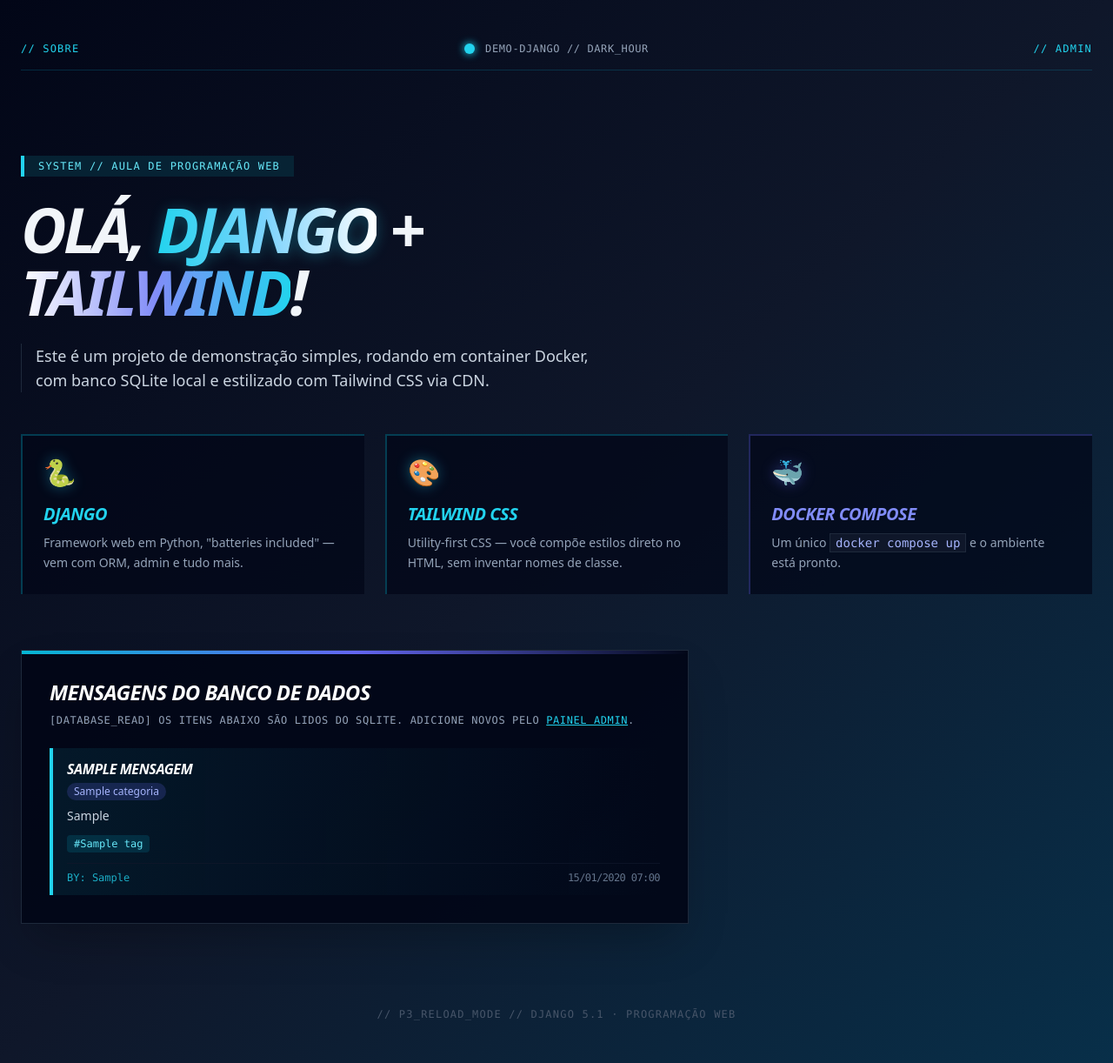
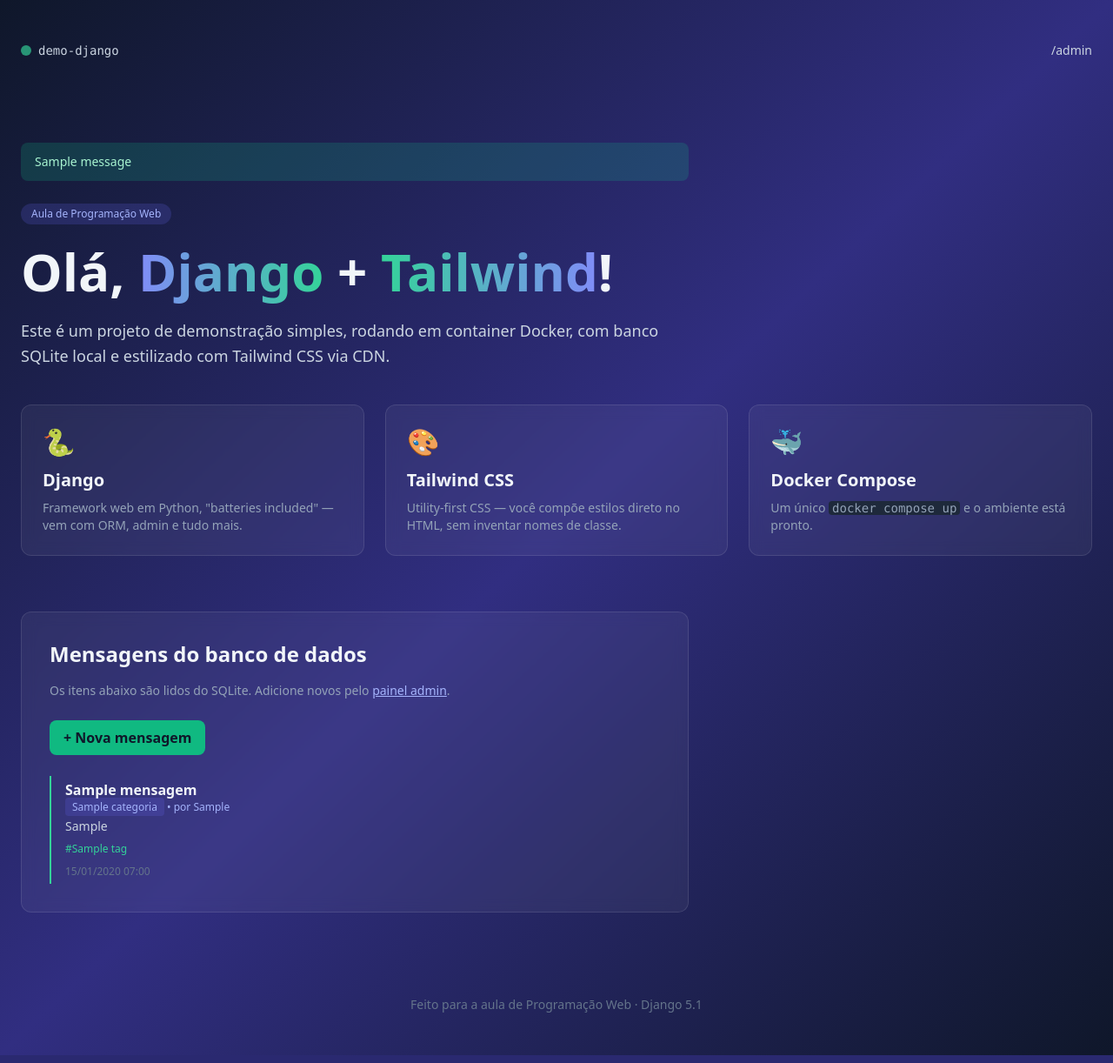
Before and after one commit to jrcorreaga-cloud/demo-django, a Django app: page / in a window 1280 px wide. Shown: the whole page at 87% size. Run offline with Django 5.2, Linux system fonts and the light colour scheme; tables that the repository leaves empty hold one stand-in row (values such as "Sample post"); one stand-in notice (Sample message) is shown; some libraries are stand-ins or nearby versions.

Commit message:
Completada Parte 5

```diff
--- /dev/null
+++ b/home/forms.py
@@ -0,0 +1,36 @@
+from django import forms
+
+from .models import Mensagem
+
+# Classe Tailwind reaproveitada por todos os campos do formulário.
+INPUT = (
+    "w-full rounded-lg bg-slate-800 border border-white/10 px-3 py-2 "
+    "text-slate-100 focus:outline-none focus:ring-2 focus:ring-indigo-400"
+)
+
+
+class MensagemForm(forms.ModelForm):
+    # Campo extra (não existe no model): o visitante digita as tags como texto
+    # livre separado por vírgula. Vamos transformá-lo em objetos Tag na view.
+    tags = forms.CharField(
+        required=False,
+        label="Tags",
+        help_text="Separe por vírgula. Ex.: django, tutorial, iniciante",
+        widget=forms.TextInput(attrs={"class": INPUT}),
+    )
+
+    class Meta:
+        model = Mensagem
+        fields = ["titulo", "conteudo", "autor", "categoria"]
+        labels = {
+            "titulo": "Título",
+            "conteudo": "Conteúdo",
+            "autor": "Autor",
+            "categoria": "Categoria",
+        }
+        widgets = {
+            "titulo": forms.TextInput(attrs={"class": INPUT}),
+            "conteudo": forms.Textarea(attrs={"class": INPUT, "rows": 4}),
+            "autor": forms.TextInput(attrs={"class": INPUT}),
+            "categoria": forms.Select(attrs={"class": INPUT}),
+        }
--- a/home/urls.py
+++ b/home/urls.py
@@ -4,5 +4,6 @@
 
 urlpatterns = [
     path("", views.index, name="index"),
-    path("sobre/", views.sobre, name="sobre"),       # ← nova rota
+    path("sobre/", views.sobre, name="sobre"),
+    path("nova/", views.nova_mensagem, name="nova_mensagem"),   # ← novo
 ]
--- a/home/views.py
+++ b/home/views.py
@@ -1,10 +1,39 @@
-from django.shortcuts import render
+from django.contrib import messages
+from django.shortcuts import redirect, render
+from django.utils.text import slugify
 
-from .models import Mensagem
+from .forms import MensagemForm
+from .models import Mensagem, Tag
 
 
 def index(request):
     mensagens = Mensagem.objects.all()
     return render(request, "home/index.html", {"mensagens": mensagens})
-def sobre(request):                                   # ← nova view
+
+
+def sobre(request):
     return render(request, "home/sobre.html")
+
+
+def nova_mensagem(request):
+    if request.method == "POST":
+        form = MensagemForm(request.POST)
+        if form.is_valid():
+            # 1. Salva título, conteúdo, autor e categoria no banco.
+            mensagem = form.save()
+
+            # 2. Transforma o texto digitado em objetos Tag e associa à mensagem.
+            tags_texto = form.cleaned_data["tags"]
+            for pedaco in tags_texto.split(","):
+                nome = slugify(pedaco)
+                if nome:
+                    tag, _ = Tag.objects.get_or_create(nome=nome)
+                    mensagem.tags.add(tag)
+
+            messages.success(request, "Mensagem publicada com sucesso!")
+            # 3. Redireciona para a página inicial (padrão Post/Redirect/Get).
+            return redirect("index")
+    else:
+        form = MensagemForm()
+
+    return render(request, "home/nova.html", {"form": form})
--- a/templates/home/index.html
+++ b/templates/home/index.html
@@ -6,108 +6,98 @@
     <title>Demo Django + Tailwind</title>
     <script src="https://cdn.tailwindcss.com"></script>
 </head>
-<body class="bg-gradient-to-br from-slate-950 via-slate-900 to-sky-950 min-h-screen text-slate-100 font-sans selection:bg-cyan-500 selection:text-slate-950">
+<body class="bg-gradient-to-br from-slate-900 via-indigo-900 to-slate-900 min-h-screen text-slate-100">
 
     <header class="container mx-auto px-6 py-12">
-        <nav class="flex items-center justify-between border-b border-cyan-500/20 pb-4">
-            <a href="/sobre/" class="font-mono text-xs uppercase tracking-widest text-cyan-400 hover:text-white transition">// sobre</a>
-            <div class="flex items-center gap-3">
-                <span class="relative flex h-3 w-3">
-                    <span class="animate-ping absolute inline-flex h-full w-full rounded-full bg-cyan-400 opacity-75"></span>
-                    <span class="relative inline-flex rounded-full h-3 w-3 bg-cyan-400 shadow-[0_0_10px_#22d3ee]"></span>
-                </span>
-                <span class="font-mono text-xs tracking-wider text-slate-400 uppercase">demo-django // dark_hour</span>
+        <nav class="flex items-center justify-between">
+            <div class="flex items-center gap-2">
+                <span class="w-3 h-3 rounded-full bg-emerald-400 animate-pulse"></span>
+                <span class="font-mono text-sm text-slate-300">demo-django</span>
             </div>
-            <a href="/admin/" class="font-mono text-xs uppercase tracking-widest text-cyan-400 hover:text-white transition">// admin</a>
+            <a href="/admin/" class="text-sm text-slate-300 hover:text-white transition">/admin</a>
         </nav>
     </header>
 
     <main class="container mx-auto px-6 py-12">
-        <section class="max-w-3xl mb-12">
-            <span class="inline-block px-4 py-1 bg-cyan-950/60 border-l-4 border-cyan-400 text-cyan-300 text-xs font-mono tracking-widest uppercase rounded-none mb-6">
-                SYSTEM // Aula de Programação Web
+        {% if messages %}
+            {% for message in messages %}
+                <div class="max-w-3xl mb-6 px-4 py-3 rounded-lg bg-emerald-500/20 text-emerald-200 text-sm">
+                    {{ message }}
+                </div>
+            {% endfor %}
+        {% endif %}
+        <section class="max-w-3xl">
+            <span class="inline-block px-3 py-1 bg-indigo-500/20 text-indigo-300 text-xs font-medium rounded-full mb-6">
+                Aula de Programação Web
             </span>
-            <h1 class="text-5xl md:text-7xl font-black italic tracking-tighter leading-none mb-6 uppercase">
-                Olá, <span class="text-transparent bg-clip-text bg-gradient-to-r from-cyan-400 via-sky-300 to-white drop-shadow-[0_2px_8px_rgba(34,211,238,0.3)]">Django</span> +
-                <span class="text-transparent bg-clip-text bg-gradient-to-r from-white via-indigo-400 to-cyan-400">Tailwind</span>!
+            <h1 class="text-5xl md:text-6xl font-bold leading-tight mb-6">
+                Olá, <span class="text-transparent bg-clip-text bg-gradient-to-r from-indigo-400 to-emerald-400">Django</span> +
+                <span class="text-transparent bg-clip-text bg-gradient-to-r from-emerald-400 to-indigo-400">Tailwind</span>!
             </h1>
-            <p class="text-base md:text-lg text-slate-300 font-medium max-w-2xl leading-relaxed border-l border-slate-800 pl-4">
+            <p class="text-lg text-slate-300 mb-10 leading-relaxed">
                 Este é um projeto de demonstração simples, rodando em container Docker, com banco SQLite local
                 e estilizado com Tailwind CSS via CDN.
             </p>
         </section>
 
         <section class="grid md:grid-cols-3 gap-6 mb-16">
-            <article class="bg-slate-950/70 border-t-2 border-l-2 border-cyan-500/30 rounded-none p-6 hover:border-cyan-400 hover:shadow-[0_0_15px_rgba(34,211,238,0.15)] transition-all duration-300 transform hover:-translate-y-1 group">
-                <div class="text-3xl mb-4 filter drop-shadow-[0_0_8px_rgba(34,211,238,0.4)]">🐍</div>
-                <h2 class="text-xl font-black italic tracking-tight uppercase text-cyan-400 group-hover:text-white transition-colors mb-2">Django</h2>
-                <p class="text-slate-400 text-sm leading-relaxed">Framework web em Python, "batteries included" — vem com ORM, admin e tudo mais.</p>
+            <article class="bg-white/5 backdrop-blur border border-white/10 rounded-xl p-6 hover:bg-white/10 transition">
+                <div class="text-3xl mb-3">🐍</div>
+                <h2 class="text-xl font-semibold mb-2">Django</h2>
+                <p class="text-slate-400 text-sm">Framework web em Python, "batteries included" — vem com ORM, admin e tudo mais.</p>
             </article>
-
-            <article class="bg-slate-950/70 border-t-2 border-l-2 border-cyan-500/30 rounded-none p-6 hover:border-cyan-400 hover:shadow-[0_0_15px_rgba(34,211,238,0.15)] transition-all duration-300 transform hover:-translate-y-1 group">
-                <div class="text-3xl mb-4 filter drop-shadow-[0_0_8px_rgba(34,211,238,0.4)]">🎨</div>
-                <h2 class="text-xl font-black italic tracking-tight uppercase text-cyan-400 group-hover:text-white transition-colors mb-2">Tailwind CSS</h2>
-                <p class="text-slate-400 text-sm leading-relaxed">Utility-first CSS — você compõe estilos direto no HTML, sem inventar nomes de classe.</p>
+            <article class="bg-white/5 backdrop-blur border border-white/10 rounded-xl p-6 hover:bg-white/10 transition">
+                <div class="text-3xl mb-3">🎨</div>
+                <h2 class="text-xl font-semibold mb-2">Tailwind CSS</h2>
+                <p class="text-slate-400 text-sm">Utility-first CSS — você compõe estilos direto no HTML, sem inventar nomes de classe.</p>
             </article>
-
-            <article class="bg-slate-950/70 border-t-2 border-l-2 border-indigo-500/30 rounded-none p-6 hover:border-indigo-400 hover:shadow-[0_0_15px_rgba(99,102,241,0.15)] transition-all duration-300 transform hover:-translate-y-1 group">
-                <div class="text-3xl mb-4 filter drop-shadow-[0_0_8px_rgba(99,102,241,0.4)]">🐳</div>
-                <h2 class="text-xl font-black italic tracking-tight uppercase text-indigo-400 group-hover:text-white transition-colors mb-2">Docker Compose</h2>
-                <p class="text-slate-400 text-sm leading-relaxed">Um único <code class="font-mono bg-slate-900 px-1.5 py-0.5 rounded-none border border-slate-800 text-indigo-300">docker compose up</code> e o ambiente está pronto.</p>
+            <article class="bg-white/5 backdrop-blur border border-white/10 rounded-xl p-6 hover:bg-white/10 transition">
+                <div class="text-3xl mb-3">🐳</div>
+                <h2 class="text-xl font-semibold mb-2">Docker Compose</h2>
+                <p class="text-slate-400 text-sm">Um único <code class="font-mono bg-slate-800 px-1 rounded">docker compose up</code> e o ambiente está pronto.</p>
             </article>
         </section>
 
-        <section class="bg-slate-950/90 border border-slate-800 rounded-none p-8 max-w-3xl relative overflow-hidden shadow-2xl">
-            <div class="absolute top-0 left-0 w-full h-1 bg-gradient-to-r from-cyan-500 via-indigo-500 to-transparent"></div>
-
-            <h2 class="text-2xl font-black italic tracking-tight uppercase text-white mb-2">Mensagens do banco de dados</h2>
-            <p class="text-slate-400 text-xs font-mono uppercase tracking-wider mb-6">
-                [DATABASE_READ] Os itens abaixo são lidos do SQLite. Adicione novos pelo
-                <a href="/admin/" class="text-cyan-400 underline hover:text-cyan-300 transition-colors">painel admin</a>.
+        <section class="bg-white/5 backdrop-blur border border-white/10 rounded-xl p-8 max-w-3xl">
+            <h2 class="text-2xl font-bold mb-4">Mensagens do banco de dados</h2>
+            <p class="text-slate-400 text-sm mb-6">
+                Os itens abaixo são lidos do SQLite. Adicione novos pelo
+                <a href="/admin/" class="text-indigo-300 underline hover:text-indigo-200">painel admin</a>.
             </p>
-
+        <a href="/nova/"
+   class="inline-block mb-6 px-4 py-2 rounded-lg bg-emerald-500 hover:bg-emerald-400 text-slate-900 font-semibold transition">
+    + Nova mensagem
+</a>
             {% if mensagens %}
-                <ul class="space-y-4">
+                <ul class="space-y-3">
                     {% for m in mensagens %}
-                        <li class="border-l-4 border-cyan-400 bg-gradient-to-r from-cyan-950/40 to-transparent pl-4 py-3 hover:from-cyan-950/60 transition-all duration-200">
-                            <h3 class="font-bold text-white text-base tracking-tight uppercase italic">{{ m.titulo }}</h3>
-
-                            {% if m.categoria %}
-                                <span class="inline-block px-2 py-0.5 my-1 bg-indigo-500/20 text-indigo-300 text-xs rounded-full">
-                                    {{ m.categoria.nome }}
-                                </span>
-                            {% endif %}
-
-                            <p class="text-sm text-slate-300 mt-1 mb-3 font-medium">{{ m.conteudo }}</p>
-
-                            {% if m.tags.all %}
-                                <div class="flex flex-wrap gap-1 mb-3">
-                                    {% for tag in m.tags.all %}
-                                        <span class="inline-block px-2 py-0.5 bg-cyan-500/15 text-cyan-300 text-xs rounded font-mono">
-                                            #{{ tag.nome }}
-                                        </span>
-                                    {% endfor %}
-                                </div>
-                            {% endif %}
-
-                            <div class="flex items-center justify-between border-t border-slate-900/80 pt-2">
-                                <span class="text-xs font-mono text-cyan-400/80">BY: {{ m.autor }}</span>
-                                <span class="text-xs font-mono text-slate-500 tracking-tighter">{{ m.criada_em|date:"d/m/Y H:i" }}</span>
+                        <li class="border-l-2 border-emerald-400 pl-4 py-1">
+                            <h3 class="font-semibold">{{ m.titulo }}</h3>
+                            <p class="text-xs text-indigo-300 mb-1">
+                                {% if m.categoria %}<span class="px-2 py-0.5 rounded bg-indigo-500/20">{{ m.categoria.nome }}</span> &bull; {% endif %}
+                                {% if m.autor %}por {{ m.autor }}{% endif %}
+                            </p>
+                            <p class="text-sm text-slate-300 mb-2">{{ m.conteudo }}</p>
+                            <div class="flex gap-2 text-xs text-emerald-400 mb-1">
+                                {% for tag in m.tags.all %}
+                                    <span>#{{ tag.nome }}</span>
+                                {% endfor %}
                             </div>
+                            <span class="text-xs text-slate-500">{{ m.criada_em|date:"d/m/Y H:i" }}</span>
                         </li>
                     {% endfor %}
                 </ul>
             {% else %}
-                <div class="text-center py-12 border border-dashed border-slate-800 bg-slate-900/20">
-                    <p class="text-slate-400 font-mono text-sm mb-2">// NENHUMA MENSAGEM ENCONTRADA</p>
-                    <p class="text-xs text-slate-500 font-mono">Crie uma no <a href="/admin/" class="text-cyan-400 underline">admin</a> para sincronizar os dados.</p>
+                <div class="text-center py-8 text-slate-400">
+                    <p class="mb-2">Nenhuma mensagem ainda.</p>
+                    <p class="text-sm">Crie uma no <a href="/admin/" class="text-indigo-300 underline">admin</a> para vê-la aqui.</p>
                 </div>
             {% endif %}
         </section>
     </main>
 
-    <footer class="container mx-auto px-6 py-12 text-center text-slate-600 font-mono text-xs uppercase tracking-widest">
-        // P3_RELOAD_MODE // Django 5.1 · Programação Web
+    <footer class="container mx-auto px-6 py-12 text-center text-slate-500 text-sm">
+        Feito para a aula de Programação Web · Django 5.1
     </footer>
 
 </body>
```
Also changed, not shown: templates/home/nova.html (added, +56 -0 lines).
